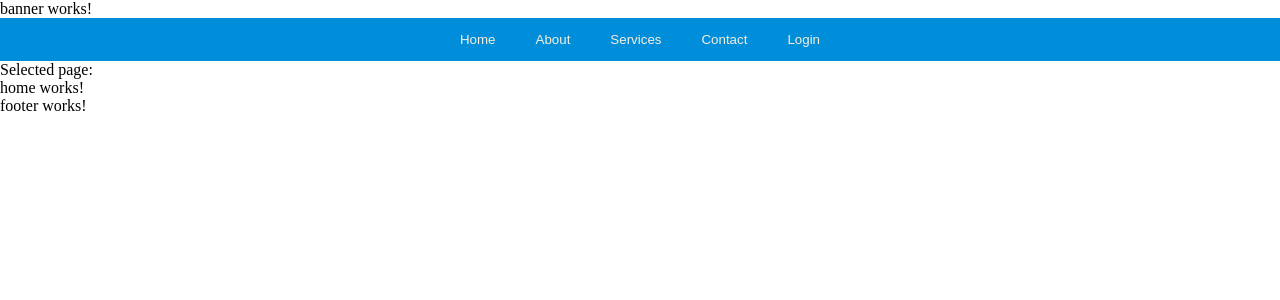
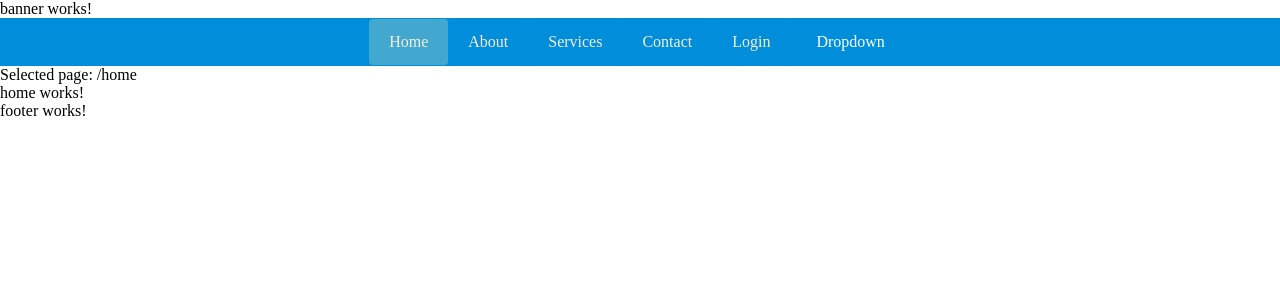
Before and after one commit to AtiGamer57/angular-tech-store, an Angular app: page /home in a window 1280 px wide. Shown: the top 300 px of the page. Built offline with nearby package versions, Linux system fonts and the light colour scheme.

Commit message:
Add dropdown menu to navbar

```diff
--- a/src/app/app-routing.module.ts
+++ b/src/app/app-routing.module.ts
@@ -5,6 +5,8 @@ const routes: Routes = [
   { path: 'not-found', loadChildren: () => import('./pages/not-found/not-found.module').then(m => m.NotFoundModule) },
   { path: 'home', loadChildren: () => import('./pages/home/home.module').then(m => m.HomeModule) },
   { path: 'login', loadChildren: () => import('./pages/login/login.module').then(m => m.LoginModule) },
+  { path: '', redirectTo: '/home', pathMatch: 'full' },
+  { path: '**', redirectTo: '/home' },
 ];
 
 @NgModule({
--- a/src/app/app.component.html
+++ b/src/app/app.component.html
@@ -1,8 +1,7 @@
 <app-banner></app-banner>
-<app-navbar (selectedPage)="selectPage($event)"></app-navbar>
+<app-navbar [selectedPage]="this.router.url"/>
+<div>Selected page: {{this.router.url}}</div>
 
-<div>Selected page: {{selectedPage}}</div>
+<router-outlet/>
 
-<router-outlet></router-outlet>
-
-<app-footer></app-footer>
+<app-footer/>
--- a/src/app/app.component.ts
+++ b/src/app/app.component.ts
@@ -1,4 +1,5 @@
 import { Component } from '@angular/core';
+import { Router } from '@angular/router';
 
 @Component({
   selector: 'app-root',
@@ -6,9 +7,9 @@ import { Component } from '@angular/core';
   styleUrl: './app.component.scss'
 })
 export class AppComponent {
-  selectedPage = '';
+  router: Router;
 
-  selectPage($selectedPage: string) {
-    this.selectedPage = $selectedPage;
+  constructor (router: Router){
+    this.router = router;
   }
 }
--- a/src/app/common/navbar/navbar.component.html
+++ b/src/app/common/navbar/navbar.component.html
@@ -1,7 +1,16 @@
 <div class="navbar">
-    <button (click)="selectPage('home')" [ngClass]="currentPage === 'home' ? 'active' : 'inactive'">Home</button>
-    <button (click)="selectPage('about')" [ngClass]="currentPage === 'about' ? 'active' : 'inactive'">About</button>
-    <button (click)="selectPage('services')" [ngClass]="currentPage === 'services' ? 'active' : 'inactive'">Services</button>
-    <button (click)="selectPage('contact')" [ngClass]="currentPage === 'contact' ? 'active' : 'inactive'">Contact</button>
-    <button (click)="selectPage('login')" [ngClass]="currentPage === 'login' ? 'active' : 'inactive'">Login</button>
+    <a href="/home" [ngClass]="selectedPage === '/home' ? 'active' : 'inactive'">Home</a>
+    <a href="/about" [ngClass]="selectedPage === '/about' ? 'active' : 'inactive'">About</a>
+    <a href="/services" [ngClass]="selectedPage === '/services' ? 'active' : 'inactive'">Services</a>
+    <a href="/contact" [ngClass]="selectedPage === '/contact' ? 'active' : 'inactive'">Contact</a>
+    <a href="/login" [ngClass]="selectedPage === '/login' ? 'active' : 'inactive'">Login</a>
+    <div class="dropdown">
+        <button class="dropbtn">Dropdown
+          <i class="fa fa-caret-down"></i>
+        </button>
+        <div class="dropdown-content">
+            <a href="/login">Login</a>
+            <a href="/register">Register</a>
+        </div>
+      </div>
 </div>
--- a/src/app/common/navbar/navbar.component.scss
+++ b/src/app/common/navbar/navbar.component.scss
@@ -1,11 +1,17 @@
 @use '../../../variables.scss' as v;
+
+* {
+    color: white;
+    font-size: medium;
+    margin: 0;
+}
 
 .navbar {
     background-color: v.$navbar-background;
     overflow: hidden;
     text-align: center;
 
-    button {
+    & > * {
         display: inline-block;
         color: v.$navbar-text;
         text-align: center;
@@ -27,3 +33,41 @@
 .inactive{
     background-color: v.$navbar-background;
 }
+
+
+.dropdown{
+
+    .dropbtn {
+        border: none;
+        outline: none;
+        background-color: inherit;
+        font-family: inherit; /* Important for vertical align on mobile phones */
+      }
+
+      &:hover .dropdown-content {
+        display: block;
+      }
+}
+
+/* Dropdown content (hidden by default) */
+.dropdown-content {
+  display: none;
+  position: absolute;
+  background-color: #f9f9f9;
+  min-width: 160px;
+  box-shadow: 0px 8px 16px 0px rgba(0,0,0,0.2);
+  z-index: 1;
+
+  a {
+    float: none;
+    color: black;
+    padding: 12px 16px;
+    text-decoration: none;
+    display: block;
+    text-align: left;
+
+    &:hover {
+        background-color: v.$navbar-hover;
+    }
+  }
+}
--- a/src/app/common/navbar/navbar.component.ts
+++ b/src/app/common/navbar/navbar.component.ts
@@ -1,4 +1,4 @@
-import { Component, EventEmitter, Output } from '@angular/core';
+import { Component, EventEmitter, Input, Output } from '@angular/core';
 
 @Component({
   selector: 'app-navbar',
@@ -6,12 +6,6 @@ import { Component, EventEmitter, Output } from '@angular/core';
   styleUrl: './navbar.component.scss'
 })
 export class NavbarComponent {
-  @Output() selectedPage: EventEmitter<string> = new EventEmitter();
-  currentPage: string = '';
-
-  selectPage(page: string) {
-    this.currentPage = page;
-    this.selectedPage.emit(page);
-  }
+  @Input() selectedPage: String = '';
 
 }
--- a/src/app/pages/home/home.component.ts
+++ b/src/app/pages/home/home.component.ts
@@ -7,4 +7,5 @@ import { Component } from '@angular/core';
 })
 export class HomeComponent {
 
+
 }
```
